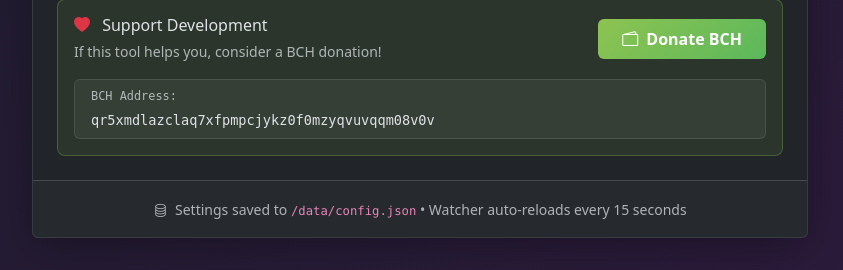
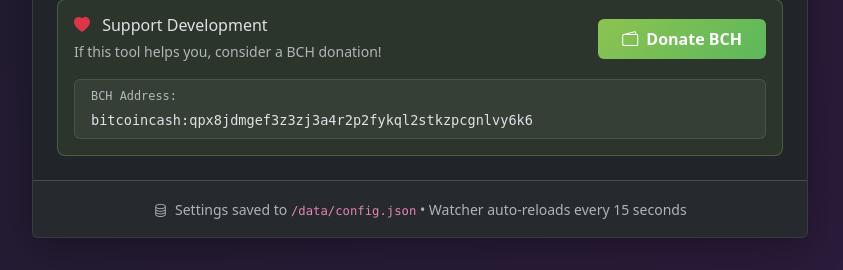
Before and after one commit to AkaCurtis/Axe-Webhooks, a Flask app: page / in a window 1280 px wide. Shown: the part 785-1055 px from the top of the page, without its empty margins (220-1063 px from the left). Run offline with Flask 3, Linux system fonts and the light colour scheme.

Commit message:
Update BCH donation link and address in index.html

```diff
--- a/axe-webhooks/web/templates/index.html
+++ b/axe-webhooks/web/templates/index.html
@@ -229,13 +229,13 @@
               </h6>
               <small class="text-muted">If this tool helps you, consider a BCH donation!</small>
             </div>
-            <a href="bitcoincash:qr5xmdlazclaq7xfpmpcjykz0f0mzyqvuvqqm08v0v" class="donate-btn">
+            <a href="bitcoincash:bitcoincash:qpx8jdmgef3z3zj3a4r2p2fykql2stkzpcgnlvy6k6" class="donate-btn">
               <i class="bi bi-wallet2 me-2"></i>Donate BCH
             </a>
           </div>
           <div class="bch-address mt-3" id="bchAddress" title="Click to copy">
             <small class="text-muted d-block mb-1">BCH Address:</small>
-            qr5xmdlazclaq7xfpmpcjykz0f0mzyqvuvqqm08v0v
+            bitcoincash:qpx8jdmgef3z3zj3a4r2p2fykql2stkzpcgnlvy6k6
           </div>
         </div>
       </div>
@@ -253,7 +253,7 @@
   <script>
     // Copy BCH address to clipboard
     document.getElementById('bchAddress').addEventListener('click', function() {
-      const address = 'qr5xmdlazclaq7xfpmpcjykz0f0mzyqvuvqqm08v0v';
+      const address = 'bitcoincash:qpx8jdmgef3z3zj3a4r2p2fykql2stkzpcgnlvy6k6';
       navigator.clipboard.writeText(address).then(() => {
         const originalText = this.innerHTML;
         this.innerHTML = '<small class="text-success"><i class="bi bi-check-circle me-1"></i>Address copied to clipboard!</small>';
```
